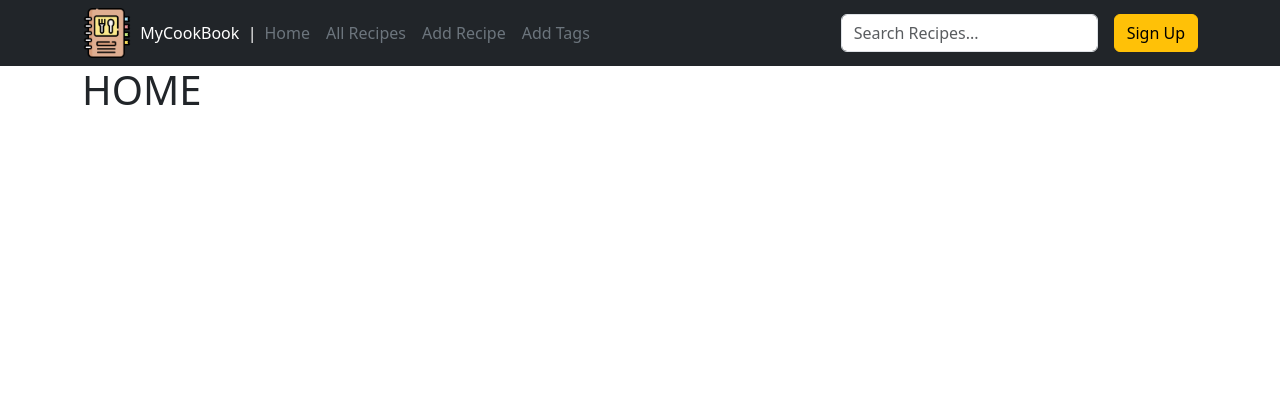
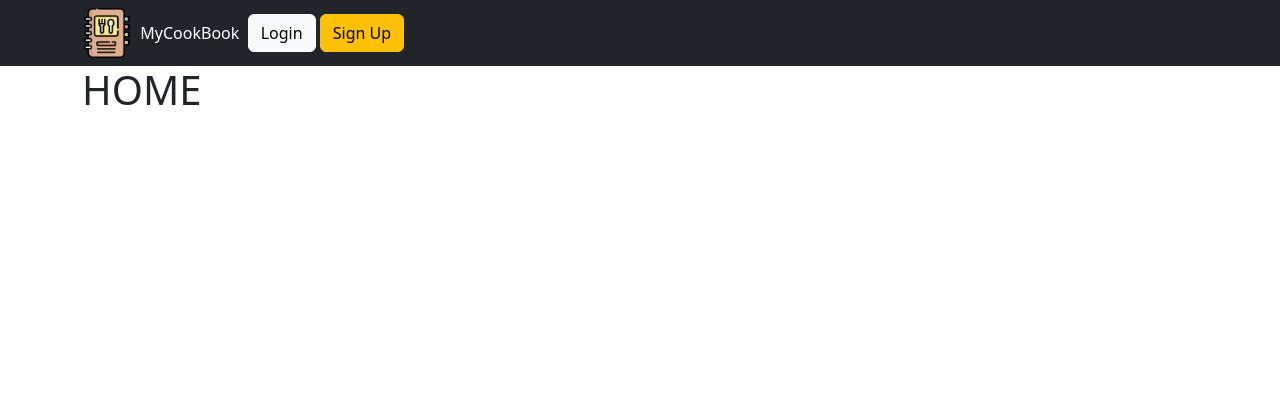
Before and after one commit to Rrantisi/my-cook-book, a Django app: page / in a window 1280 px wide. Shown: the top 420 px of the page. Run offline with Django 4.2, Linux system fonts and the light colour scheme.

Commit message:
wip: adds login/logout and creates get_recipe_details function

```diff
--- a/main_app/static/js/recipe_data.js
+++ b/main_app/static/js/recipe_data.js
@@ -15,15 +15,10 @@ document.addEventListener('DOMContentLoaded', function() {
             .then(data => {
                 data.result.forEach(item => {
                     const resultDiv = document.getElementById('result');
-                    let name = item.strMeal
-                    const anchorElem = document.createElement('a');
-                    anchorElem.innerText = name
-                    anchorElem.setAttribute('href', `/about/${item.idMeal}` )
-                    resultDiv.appendChild(anchorElem)
+                    resultDiv.innerHTML += `
+                    <a href="/api/recipes/${item.strMeal}">${item.strMeal}</a><br>
+                    `
                 })
-
-                console.log(data)
-                data.result.forEach(item => console.log(item.strMeal))
             })
             .catch(error => {
                 console.error(error)
--- a/main_app/templates/base.html
+++ b/main_app/templates/base.html
@@ -20,8 +20,9 @@
             <div class="d-flex flex-wrap align-items-center justify-content-center justify-content-lg-start">
                 <a class="d-flex align-items-center mb-2 mb-lg-0 text-white text-decoration-none" href="/">
                     <img src="{% static 'images/recipe.png' %}" width="50" height="50" class="d-inline-block align-top" alt="My Cook Book">
-                    &nbsp; MyCookBook &nbsp;|
+                    &nbsp; MyCookBook &nbsp;
                 </a>
+                {% if user.is_authenticated %}
                 <ul class="nav col-12 col-lg-auto me-lg-auto mb-2 justify-content-center mb-md-0">
                     <li><a href="/" class="nav-link px-2 text-secondary">Home</a></li>
                     <li><a href="{% url 'index' %}" class="nav-link px-2 text-secondary">All Recipes</a></li>
@@ -39,8 +40,12 @@
                     >
                 </form>
                 <div class="text-end">
+                    <a href = "{% url 'logout' %}" type="button" class="btn btn-warning">Logout</a>
+                {% else %}
+                    <a href = "{% url 'login' %}" type="button" class="btn btn-light">Login</a> &nbsp;
                     <a href = "{% url 'signup' %}" type="button" class="btn btn-warning">Sign Up</a>
                 </div>
+                {% endif %}
             </div>
         </div>
     </header>
--- a/main_app/urls.py
+++ b/main_app/urls.py
@@ -10,5 +10,5 @@ urlpatterns = [
     path('recipes/create/', views.RecipeCreate.as_view(), name='recipe_create'),
     path('accounts/signup/', views.signup, name='signup'),
     path('api/recipes/', views.get_recipe_data, name='get_recipe_data'),
-    # path('get_recipe_data/', views.get_recipe_data, name='get_recipe_data'),
+    path('api/recipes/<str:recipe_name>/', views.get_recipe_details, name='get_recipe_details'),
 ]
--- a/main_app/views.py
+++ b/main_app/views.py
@@ -1,4 +1,6 @@
 from django.views.generic.edit import CreateView, UpdateView, DeleteView
+from django.contrib.auth.decorators import login_required
+from django.contrib.auth.mixins import LoginRequiredMixin
 from django.shortcuts import render, redirect
 from django.contrib.auth.forms import UserCreationForm
 from django.contrib.auth import login
@@ -27,9 +29,10 @@ def signup(request):
     'error': error_message}
     )
 
+@login_required
 def get_recipe_data(request):
     query = request.GET.get('query')
-    url = f'https://www.themealdb.com/api/json/v1/1/search.php?s={query}&limit=5'
+    url = f'https://www.themealdb.com/api/json/v1/1/search.php?s={query}'
     response = requests.get(url)
     data = response.json()
     result = data.get('meals')
@@ -53,25 +56,31 @@ def get_recipe_data(request):
             new_recipe.save()
     return JsonResponse({'result': result})
 
+def get_recipe_details(request, recipe_name):
+    recipe = Recipe.objects.get(name=recipe_name)
+    return render(request, 'recipes/detail.html', {'recipe': recipe})
+
+@login_required
 def recipes_index(request):
     recipes = Recipe.objects.filter(user = request.user)
     return render(request, 'recipes/index.html', {'recipes': recipes})
 
+@login_required
 def recipes_detail(request, recipe_id):
     recipe = Recipe.objects.get(id=recipe_id)
     return render(request, 'recipes/detail.html', {'recipe': recipe})
 
-class RecipeCreate(CreateView):
+class RecipeCreate(LoginRequiredMixin, CreateView):
     model = Recipe
     fields = ['name', 'region']
     def form_valid(self, form):
         form.instance.user = self.request.user
         return super().form_valid(form)
 
-class RecipeUpdate(UpdateView):
+class RecipeUpdate(LoginRequiredMixin, UpdateView):
     model = Recipe
     fields = ['name', 'region']
 
-class RecipeDelete(DeleteView):
+class RecipeDelete(LoginRequiredMixin, DeleteView):
     model = Recipe
     success_url = '/recipes/'
--- a/mycookbook/settings.py
+++ b/mycookbook/settings.py
@@ -114,7 +114,7 @@ USE_I18N = True
 
 USE_TZ = True
 
-LOGIN_REDIRECT_URL = '/'
+LOGIN_REDIRECT_URL = '/recipes/'
 LOGOUT_REDIRECT_URL = '/'
 
 # Static files (CSS, JavaScript, Images)
@@ -126,3 +126,4 @@ STATIC_URL = 'static/'
 # https://docs.djangoproject.com/en/4.2/ref/settings/#default-auto-field
 
 DEFAULT_AUTO_FIELD = 'django.db.models.BigAutoField'
+FAVICON_PATH = '/path/to/your/favicon.ico'
--- a/mycookbook/urls.py
+++ b/mycookbook/urls.py
@@ -4,5 +4,6 @@ from django.urls import path, include
 
 urlpatterns = [
     path('admin/', admin.site.urls),
-    path('', include('main_app.urls'))
+    path('', include('main_app.urls')),
+    path('accounts/', include('django.contrib.auth.urls')),
 ]
```
